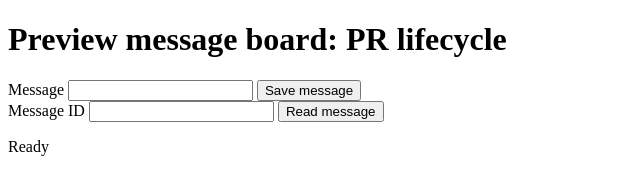
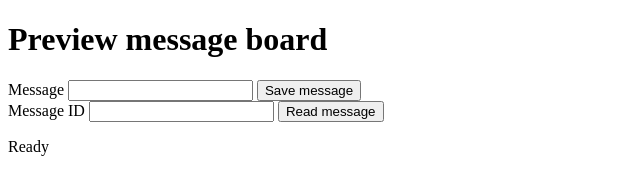
Before and after one commit to ai-platform-portfolio/preview-environments, a website built with Vite: page frontend/index.html in a window 1280 px wide. Shown: the whole page, without its empty margins (0-640 px from the left). Built offline with nearby package versions, Linux system fonts and the light colour scheme.

Commit message:
Revert "test(previews): prove live PR lifecycle"

```diff
--- a/frontend/index.html
+++ b/frontend/index.html
@@ -7,7 +7,7 @@
   </head>
   <body>
     <main>
-      <h1>Preview message board: PR lifecycle</h1>
+      <h1>Preview message board</h1>
       <form id="message-form">
         <label for="message">Message</label>
         <input id="message" name="message" required maxlength="500" />
```
Also changed, not shown: frontend/tests/smoke.spec.ts (+1 -1 lines).
